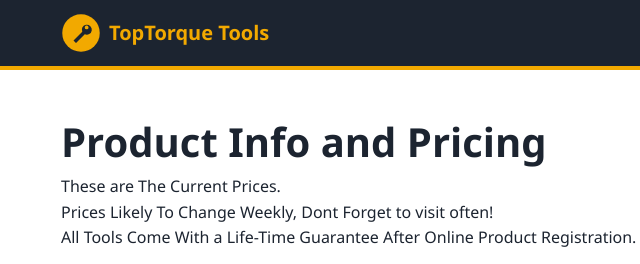
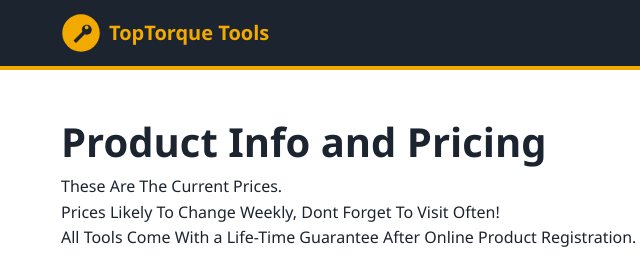
Before and after one commit to Wojtek-Uber/my_project_web, a plain HTML site: page products.html in a window 1280 px wide. Shown: the top 264 px of the page, 21-661 px from the left. Drawn offline with nearby package versions, Linux system fonts and the light colour scheme.

Commit message:
fixed lower case letters

```diff
--- a/products.html
+++ b/products.html
@@ -49,8 +49,8 @@
   <!-- ADDED NEW MAIN LIST DELETED OLD MAIN -->
   <main class="container py-5">
     <h1>Product Info and Pricing</h1>
-    <p>These are The Current Prices.
-      <br>Prices Likely To Change Weekly, Dont Forget to visit often!
+    <p>These Are The Current Prices.
+      <br>Prices Likely To Change Weekly, Dont Forget To Visit Often!
       <br> All Tools Come With a Life-Time Guarantee After Online Product Registration.</p>
 
 <!-- ITEM TABLE AND PRICING -->
```
